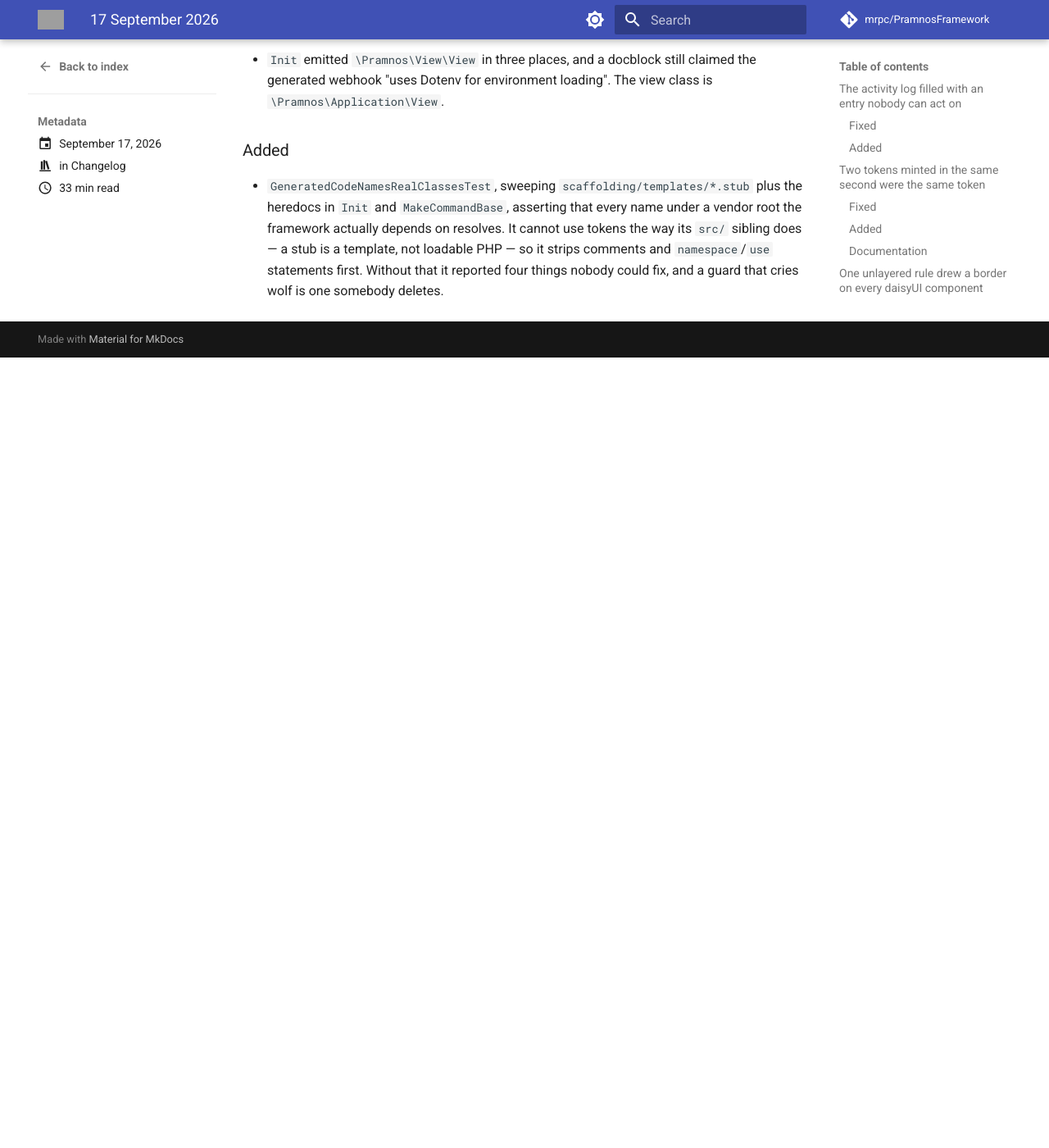
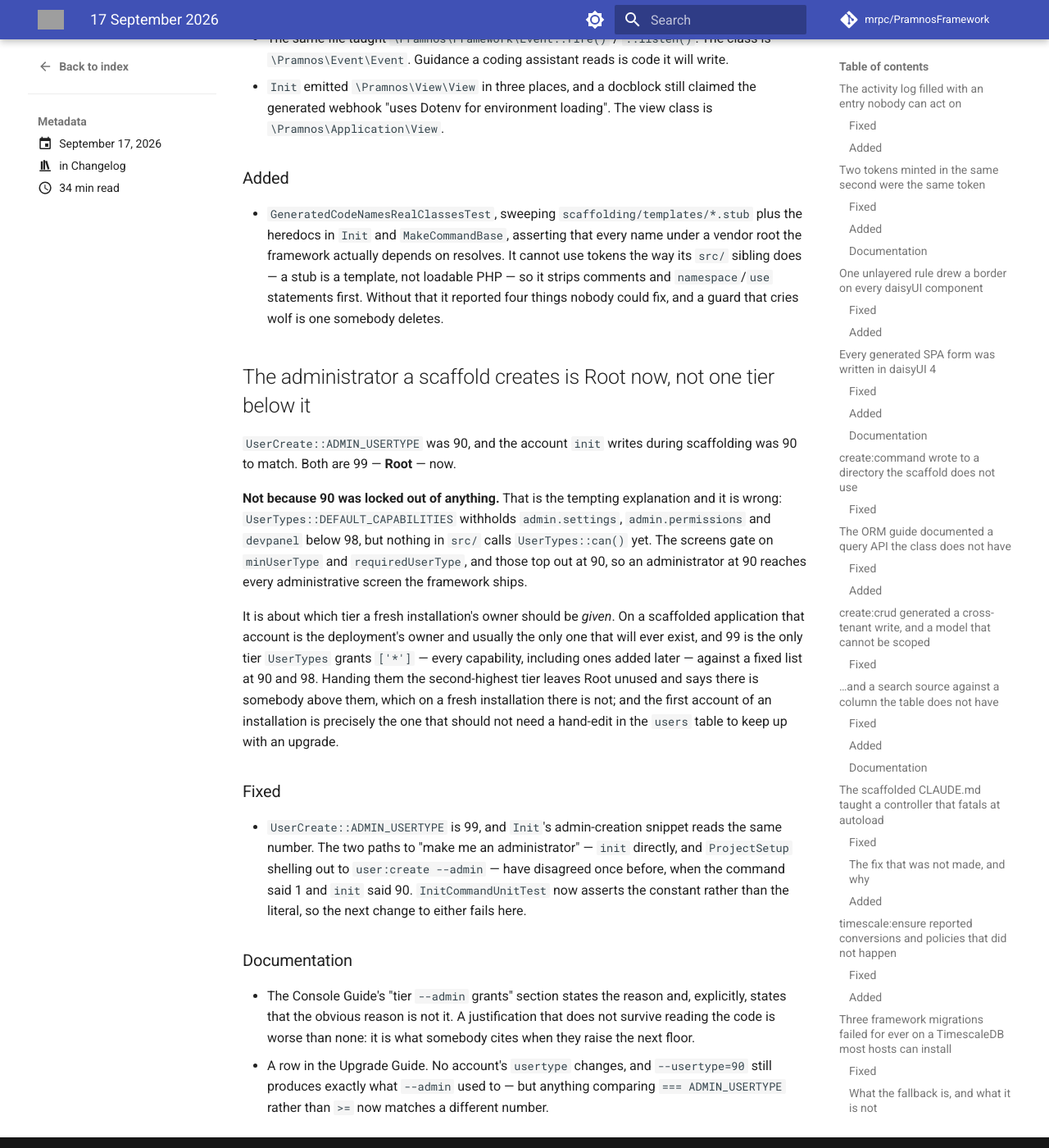
Before and after one commit to mrpc/PramnosFramework, an MkDocs documentation site: the page built from docs/version-history/posts/2026-09-17.md, in a window 1280 px wide and 1400 px high, scrolled down 24714 px. Shown: the whole window at 82% size. Built offline with MkDocs 1.6.1 and Material for MkDocs 9.7.7, drawn with Linux system fonts in a browser that asks for light colours; comment, search, counter and statistics services are not loaded; before the commit the page ends 25150 px from its top, so only the background shows below that; some of the changed text lies outside the part shown; grey boxes are pictures that could not be loaded.

Commit message:
fix(console)!: the administrator a scaffold creates is Root, not one tier below it
`UserCreate::ADMIN_USERTYPE` was 90, and `init`'s own admin-creation snippet was
90 to match. Both are 99 now.

Not because 90 was locked out of anything — that explanation is wrong and is
written down as wrong in both the constant and the guide. `DEFAULT_CAPABILITIES`
withholds `admin.settings`, `admin.permissions` and `devpanel` below 98, but
nothing in `src/` calls `UserTypes::can()`; the screens gate on `minUserType` and
`requiredUserType`, which top out at 90.

It is about which tier a fresh installation's owner is given. That account is the
deployment's owner and usually the only one there will ever be, and 99 is the
only tier granted `['*']` — including capabilities added later — against a fixed
list at 90 and 98. It should not need a hand-edit in the `users` table to keep up
with an upgrade, and Root should not sit unused above it.

`init` and `ProjectSetup` (which shells out to `user:create --admin`) are two
paths to the same sentence and have disagreed once before, when the command said
1 and `init` said 90. `InitCommandUnitTest` asserts the constant now, not the
literal.

No account's usertype changes and `--usertype=90` still produces what `--admin`
used to; the `!` is for anything comparing `=== ADMIN_USERTYPE` instead of `>=`.
Upgrade Guide row included.

````diff
--- a/docs/Pramnos_Authentication_Guide.md
+++ b/docs/Pramnos_Authentication_Guide.md
@@ -163,9 +163,14 @@
 ### What a usertype is, what each one may do, and how to change them
 
 `users.usertype` is an **integer read as a threshold**, not an enum. `>= 90` is an
-administrator (`UserCreate::ADMIN_USERTYPE`), and the administration area's floor is
-whatever `admin.min_usertype` says — so a comparison, not an equality, is what the
-framework's own guards are written in.
+administrator, `>= 80` reaches most of the administration area, and the administration
+area's own floor is whatever `admin.min_usertype` says — so a comparison, not an
+equality, is what the framework's own guards are written in.
+
+The account `init` and `user:create --admin` create is **99, Root**
+(`UserCreate::ADMIN_USERTYPE`): on a fresh installation that account is the owner of
+the deployment, and 99 is the only tier granted `*` rather than a list that has to be
+revisited when a capability is added above it.
 
 #### The framework's own types, and what each may do
 
--- a/docs/Pramnos_Console_Guide.md
+++ b/docs/Pramnos_Console_Guide.md
@@ -690,21 +690,27 @@
 
 ### The tier `--admin` grants
 
-`--admin` creates the account at **usertype 90** — the tier the framework's own
-administrative screens require:
+`--admin` creates the account at **usertype 99 — Root**, and so does the first
+administrator `init` creates during scaffolding. The two paths are deliberately the
+same number; `ProjectSetup` reaches this command for exactly that reason.
+
+**Not because 90 is locked out of anything.** Every administrative screen the
+framework ships is reachable at 90 — they gate on `minUserType` /
+`requiredUserType`, which top out at 90:
 
 | Screen | Minimum usertype |
 |---|---|
-| Users, Settings, Logs, Dashboard, Services, Organizations, Emails, Queue | 80 |
-| Applications, Tokens, Permissions, `/health/phpinfo`, the dev panel | 90 |
-
-This is worth stating because the option used to set 1, which satisfies none of
-them: the command printed "created successfully (admin)" and the account it made
-could not open a single administrative page. `init` has always created its first
-administrator at 90, so the two paths disagreed and the one this command produced
-was the broken one.
-
-For anything in between, name the tier:
+| Users, Settings, Logs, Dashboard, Health, Services, Organizations, Emails, Push, Queue | 80 |
+| Applications, Tokens, Permissions, Roles, Mass messages, `/health/phpinfo`, the dev panel | 90 |
+
+It is about which tier this account should be *given*. `UserTypes` calls 99 **Root**
+and grants it `['*']` — every capability, including ones added later — against a
+fixed list at 90 and 98. On a fresh installation this is the owner of the
+deployment and usually the only account there is, so it should be the tier that
+never needs a hand-edit in the `users` table after an upgrade, and there should
+not be an unused tier above them.
+
+For anything below root, name it:
 
 ```bash
 php bin/pramnos user:create --username=editor --email=editor@example.com --usertype=50
--- a/docs/Pramnos_Upgrade_Guide.md
+++ b/docs/Pramnos_Upgrade_Guide.md
@@ -545,6 +545,7 @@
 | **`create:command` output** | Writes into the directory `init` scaffolded (`src/ConsoleCommands/`, discovered), names the command `noun:verb` instead of `app:<concatenation>`, appends the registration to `src/Console.php`, and generates a test that asserts something. | Nothing for commands you already have — the generator discovers an existing `src/Console/Commands/` and keeps using it. New ones land beside `Daemons` and appear in `<cli> list` without a manual edit. `--command-name` overrides the derived name. |
 | **`create:crud` output** | The model extends `OrmModel` (a subclass of the old base, so nothing it could do stops working); the tenant column is set from `ApiCrudController::currentOrganizationId()` rather than from the request; `$_SESSION['user']` is gone; nullable columns keep their null instead of passing it into `strip_tags()`. | Nothing regenerates on its own. **Re-read any `create:crud` controller you already have**: if it assigns a tenant column from `Request::staticGet()`, that is a cross-tenant write and this is the fix. Override `currentOrganizationId()` when a user can belong to more than one organisation — the default returns null rather than guessing. |
 | **`create:crud` search registration** | `display` is now the table's own text columns (it was always `['name']`, from a destructuring bug), and a `filter` scoping to the caller's organisation is emitted for a table with a tenant column. | Check `app/search.php` for a source registered against `name` on a table without that column: it has been finding nothing. Add the `filter` to sources registered before this, or the admin search box spans tenants. |
+| **The tier `user:create --admin` grants** | `UserCreate::ADMIN_USERTYPE` is **99 (Root)** instead of 90, and the administrator `init` creates during scaffolding follows it. Every administrative screen the framework ships is reachable at either, so this is about which tier a fresh installation's owner is *given*: 99 is granted `*` rather than a list that has to be revisited when a capability is added above 90. | Nothing for existing accounts — no account's `usertype` is changed, and `--usertype=90` still produces exactly what `--admin` used to. Anything that branched on `=== UserCreate::ADMIN_USERTYPE` rather than `>=` now matches 99; the framework's own guards are all comparisons. |
 | **The SPA debug module** | `DebugBarAsset::spaModule()` wraps the toolbar in a `typeof window`/`typeof document` guard, so `lib/debug.js` — and therefore `lib/api.js`, which imports it — can be imported outside a browser. It booted itself on import, so every test a scaffolded project ships for its API client died at `ReferenceError: window is not defined`. | Nothing in a browser. Run `project:resync --debug-panel --all` to pick up the guard, after which the project's own `node --test` suite for `lib/api.js` runs. |
 
 ### How this list was produced, and how to reproduce it
--- a/docs/version-history/posts/2026-09-17.md
+++ b/docs/version-history/posts/2026-09-17.md
@@ -31,6 +31,7 @@
 - `create:crud` generated a cross-tenant write, and a model that cannot be scoped
 - …and a search source against a column the table does not have
 - Scaffolded code named three classes that do not exist, and the webhook fix was half applied
+- The administrator a scaffold creates is Root now, not one tier below it
 
 <!-- more -->
 
@@ -999,3 +1000,39 @@
   sibling does — a stub is a template, not loadable PHP — so it strips comments and
   `namespace`/`use` statements first. Without that it reported four things nobody could
   fix, and a guard that cries wolf is one somebody deletes.
+
+## The administrator a scaffold creates is Root now, not one tier below it
+
+`UserCreate::ADMIN_USERTYPE` was 90, and the account `init` writes during scaffolding was
+90 to match. Both are 99 — **Root** — now.
+
+**Not because 90 was locked out of anything.** That is the tempting explanation and it is
+wrong: `UserTypes::DEFAULT_CAPABILITIES` withholds `admin.settings`, `admin.permissions` and
+`devpanel` below 98, but nothing in `src/` calls `UserTypes::can()` yet. The screens gate on
+`minUserType` and `requiredUserType`, and those top out at 90, so an administrator at 90
+reaches every administrative screen the framework ships.
+
+It is about which tier a fresh installation's owner should be *given*. On a scaffolded
+application that account is the deployment's owner and usually the only one that will ever
+exist, and 99 is the only tier `UserTypes` grants `['*']` — every capability, including ones
+added later — against a fixed list at 90 and 98. Handing them the second-highest tier leaves
+Root unused and says there is somebody above them, which on a fresh installation there is
+not; and the first account of an installation is precisely the one that should not need a
+hand-edit in the `users` table to keep up with an upgrade.
+
+### Fixed
+
+- `UserCreate::ADMIN_USERTYPE` is 99, and `Init`'s admin-creation snippet reads the same
+  number. The two paths to "make me an administrator" — `init` directly, and `ProjectSetup`
+  shelling out to `user:create --admin` — have disagreed once before, when the command said
+  1 and `init` said 90. `InitCommandUnitTest` now asserts the constant rather than the
+  literal, so the next change to either fails here.
+
+### Documentation
+
+- The Console Guide's "tier `--admin` grants" section states the reason and, explicitly,
+  states that the obvious reason is not it. A justification that does not survive reading
+  the code is worse than none: it is what somebody cites when they raise the next floor.
+- A row in the Upgrade Guide. No account's `usertype` changes, and `--usertype=90` still
+  produces exactly what `--admin` used to — but anything comparing `=== ADMIN_USERTYPE`
+  rather than `>=` now matches a different number.
````
Also changed, not shown: other parts of docs/version-history/posts/2026-09-17.md (+1 -1 lines), 5 other files.
